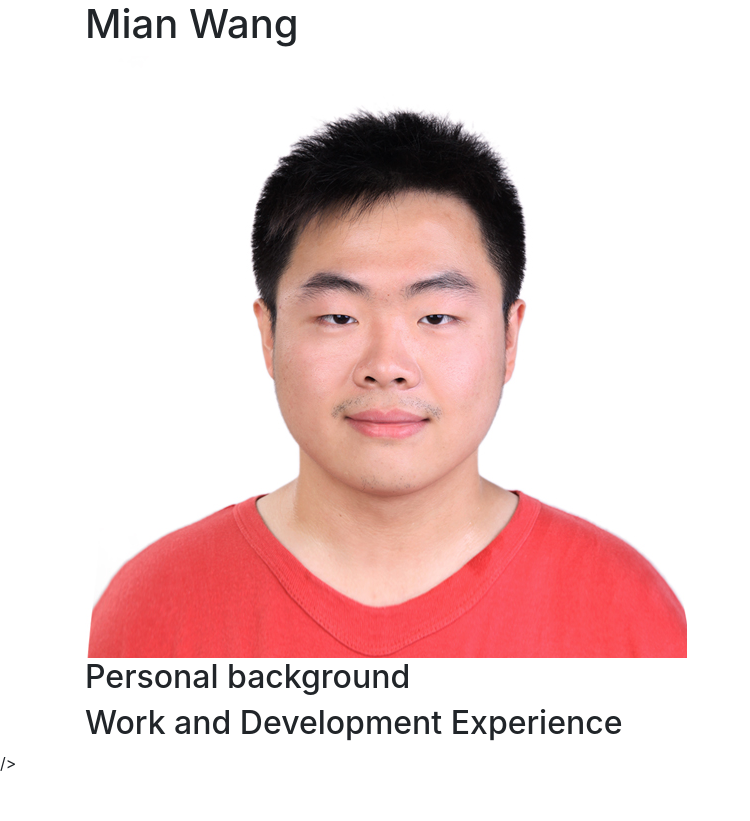
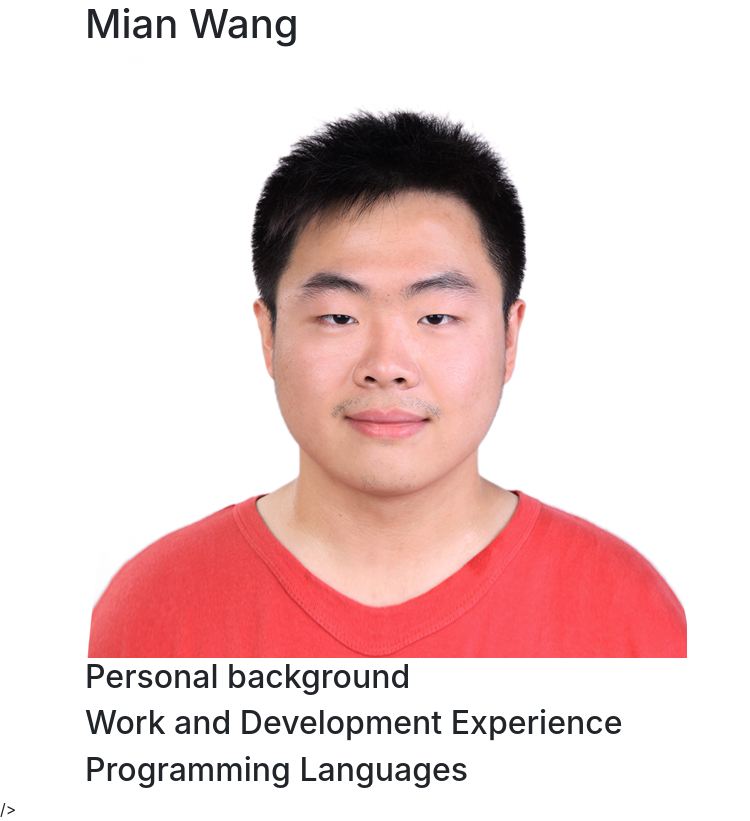
Before and after one commit to wangm7/IT3049C_Fall20_Assignment_1_Online_Portfolio, a website: page index.html in a window 1280 px wide. Shown: the whole page, without its empty margins (0-750 px from the left). Before the commit the page ends 800 px from the top, so only its background shows below. Drawn offline with nearby package versions, Linux system fonts and the light colour scheme.

Commit message:
Added Programming Languages section

```diff
--- a/index.html
+++ b/index.html
@@ -20,6 +20,7 @@
     <div class="section">
       <h2 id="personalBackground"> Personal background </h2>
       <h2 id="experience"> Work and Development Experience </h2>
+      <h2 id="programmingLanguages"> Programming Languages </h2>
 
 
 
```
